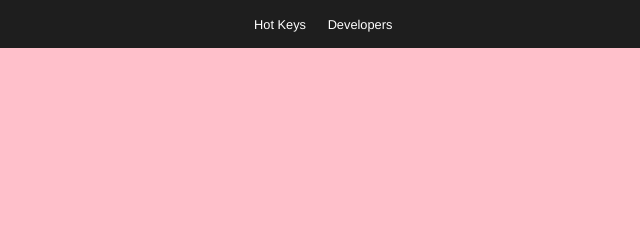
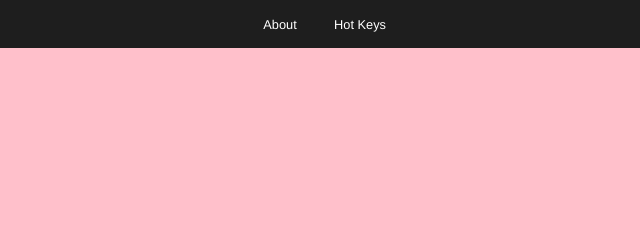
Before and after one commit to MichaelTr7/Polarized-Squares, a plain HTML site: page index.html in a window 1280 px wide. Shown: the top 237 px of the page, 320-960 px from the left. Drawn offline with Linux system fonts and the light colour scheme.

Commit message:
Edited Navigation Bar Ordering

```diff
--- a/Stylesheets/Tools.css
+++ b/Stylesheets/Tools.css
@@ -405,6 +405,7 @@
 }
 
 
+
 /* .Canvas_Colour_Panel{
   height: 20rem;
   width: 18rem;
--- a/index.html
+++ b/index.html
@@ -30,11 +30,11 @@
 
 
     <div id="Centre_Nav_Buttons">
-      <li><button id="Hot_Key_Nav_Button">Hot Keys
+      <li><button id="Developer_Nav_Button">About
       <div class="Bar">
       </div>
       </button></li>
-      <li><button id="Developer_Nav_Button">Developers
+      <li><button id="Hot_Key_Nav_Button">Hot Keys
       <div class="Bar">
       </div>
       </button></li>
```
